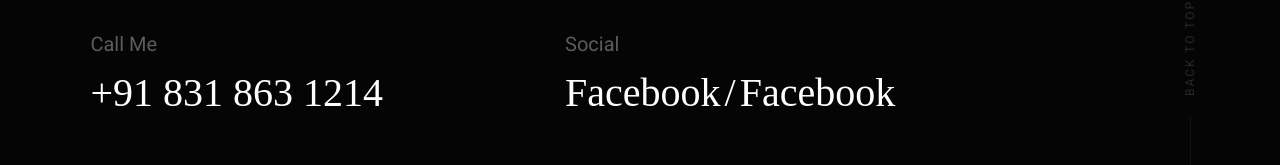
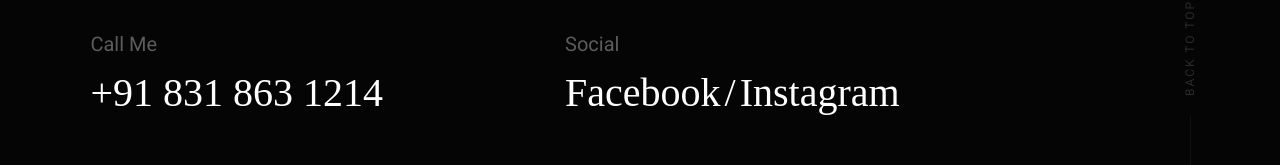
Before and after one commit to shashwat0003/prakharuniyal.github.io, a plain HTML site: page index.html in a window 1280 px wide. Shown: the part 6723-6888 px from the top of the page. Drawn offline with Linux system fonts and the light colour scheme; a web font is replaced by a local one.

Commit message:
Update index.html

```diff
--- a/index.html
+++ b/index.html
@@ -398,7 +398,7 @@
                 <h4>Social</h4>
                 <ul>
                     <li><a href="https://www.facebook.com/UniyalPrakhar" title="Facebook">Facebook</a></li>
-                    <li><a href="https://www.instagram.com/prakhar_uniyal" title="Facebook">Facebook</a></li>
+                    <li><a href="https://www.instagram.com/prakhar_uniyal" title="Facebook">Instagram</a></li>
                 </ul>
             </div>
 
```
